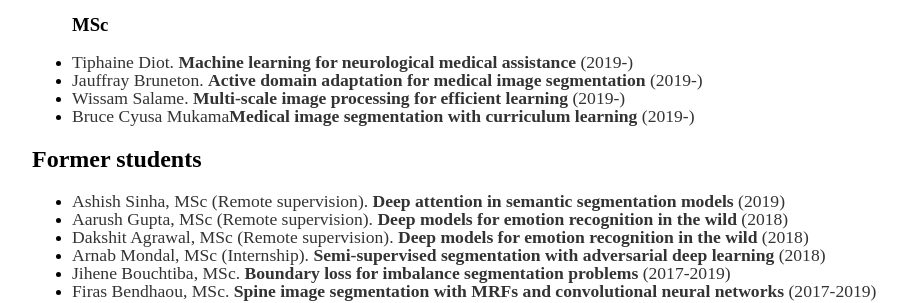
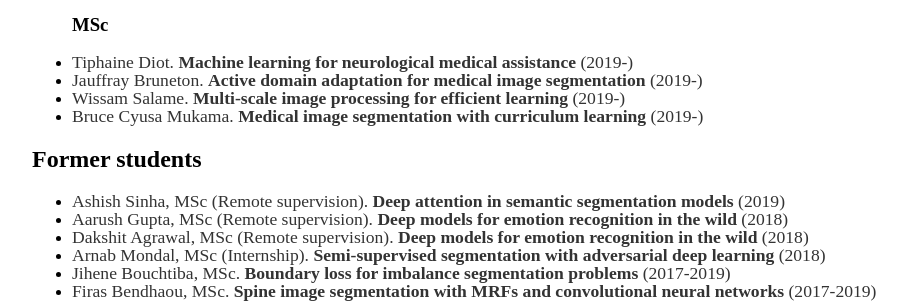
Before and after one commit to josedolz/josedolz.github.io, a Jekyll site: the page built from students/index.html, in a window 1280 px wide. Shown: the part 362-665 px from the top of the page, without its empty margins (96-1003 px from the left). Built offline with Jekyll 4.4.1, drawn with Linux system fonts in a browser that asks for light colours.

```diff
--- a/students/index.html
+++ b/students/index.html
@@ -15,7 +15,7 @@ title: students
 		<li><p1>Tiphaine Diot. <strong>Machine learning for neurological medical assistance </strong> (2019-)</p1></li>
 		<li><p1>Jauffray Bruneton. <strong>Active domain adaptation for medical image segmentation </strong> (2019-)</p1></li>
 		<li><p1>Wissam Salame. <strong>Multi-scale image processing for efficient learning </strong> (2019-)</p1></li>
-		<li><p1>Bruce Cyusa Mukama<strong>Medical image segmentation with curriculum learning </strong> (2019-)</p1></li>
+		<li><p1>Bruce Cyusa Mukama. <strong>Medical image segmentation with curriculum learning </strong> (2019-)</p1></li>
 	</ul>
 
 	<h2>Former students</h2>
```
